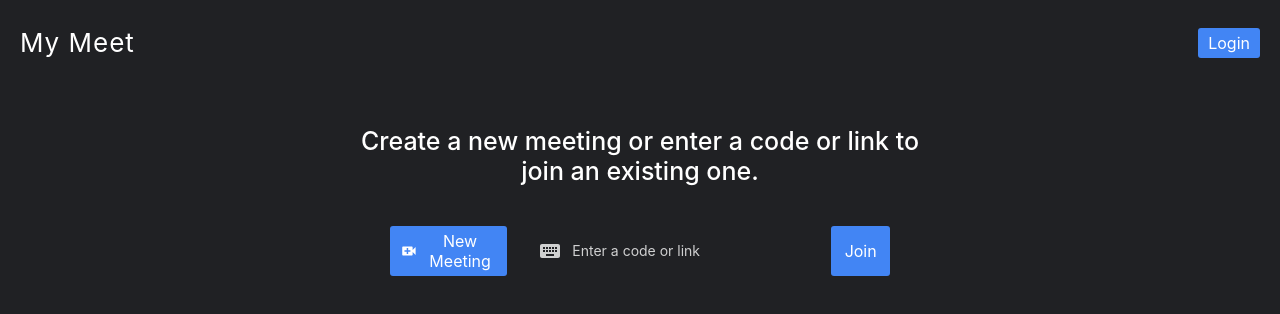
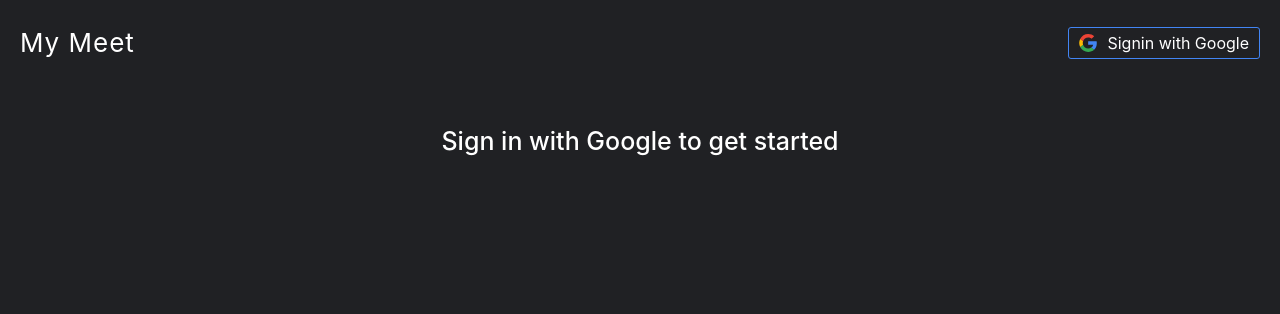
Before and after one commit to armandveloper/video-chat, a Next.js app: page / in a window 1280 px wide. Shown: the top 314 px of the page. Built offline with nearby package versions, Linux system fonts and the light colour scheme; no server answers.

Commit message:
Add signin with google button

```diff
--- a/components/ui/Button.tsx
+++ b/components/ui/Button.tsx
@@ -1,8 +1,19 @@
 import styled from 'styled-components';
 
-const Button = styled.button`
-	background-color: var(--color-primary);
-	border: none;
+interface ButtonProps {
+	color?: 'primary' | 'transparent';
+	outline?: boolean;
+}
+
+const colors = {
+	primary: 'var(--color-primary)',
+	transparent: 'transparent',
+};
+
+const Button = styled.button<ButtonProps>`
+	background-color: ${({ color = 'primary' }) => colors[color]};
+	border: ${({ outline = false }) =>
+		outline ? '1px solid var(--color-primary)' : 'none'};
 	border-radius: 0.3rem;
 	color: var(--color-text);
 	cursor: pointer;
--- /dev/null
+++ b/context/AuthContext.tsx
@@ -0,0 +1,71 @@
+import * as React from 'react';
+import { UseGoogleLoginProps } from 'react-google-login';
+
+interface IAuthContext {
+	user: IUser;
+	// onSigninSuccess: (res: any) => void;
+	// onSigninFailure: (res: any) => void;
+	// verifyToken: (idToken: string) => void;
+	googleLoginProps: UseGoogleLoginProps;
+}
+
+interface IUser {
+	uid: string;
+	email: string;
+	displayName: string;
+	picture: string;
+}
+
+export const AuthContext = React.createContext({} as IAuthContext);
+
+export const AuthProvider = ({ children }: { children: React.ReactNode }) => {
+	const [user, setUser] = React.useState<IUser>(null!);
+
+	const clientId = process.env.NEXT_PUBLIC_GOOGLE_CLIENT_ID || '';
+	const baseURL = process.env.NEXT_PUBLIC_API_URL;
+
+	const verifyToken = async (idToken: string) => {
+		try {
+			const res = await fetch(`${baseURL}auth/google`, {
+				method: 'POST',
+				headers: {
+					'Content-Type': 'application/json',
+				},
+				body: JSON.stringify({ idToken }),
+			});
+			const data = await res.json();
+			console.log('data:');
+			console.log(data);
+			setUser(data.user);
+		} catch (err) {
+			console.log(err);
+		}
+	};
+
+	const onSigninSuccess = (res: any) => {
+		console.log('Login Success: currentUser:', res.profileObj);
+		verifyToken(res.tokenId);
+	};
+	const onSigninFailure = (res: any) => {
+		console.log('Login failed: res:', res);
+	};
+
+	const googleLoginProps = {
+		onSuccess: onSigninSuccess,
+		onFailure: onSigninFailure,
+		clientId,
+		isSignedIn: true,
+		accessType: 'offline',
+	};
+
+	return (
+		<AuthContext.Provider
+			value={{
+				user,
+				googleLoginProps,
+			}}
+		>
+			{children}
+		</AuthContext.Provider>
+	);
+};
--- a/context/UiContext.tsx
+++ b/context/UiContext.tsx
@@ -2,7 +2,7 @@ import * as React from 'react';
 import uiReducer, { UiState } from '@/reducers/uiReducer';
 import * as ui from '@/actions/ui';
 
-interface UiContextInt {
+interface IUiContext {
 	uiState: UiState;
 	toggleChat(): void;
 	toggleInfo(): void;
@@ -24,7 +24,7 @@ const initialState = {
 	},
 };
 
-export const UiContext = React.createContext({} as UiContextInt);
+export const UiContext = React.createContext({} as IUiContext);
 
 export const UiProvider = ({ children }: { children: React.ReactNode }) => {
 	const [uiState, dispatch] = React.useReducer(uiReducer, initialState);
--- a/package.json
+++ b/package.json
@@ -12,6 +12,7 @@
 		"next": "latest",
 		"react": "^17.0.2",
 		"react-dom": "^17.0.2",
+		"react-google-login": "^5.2.2",
 		"react-icons": "^4.2.0",
 		"styled-components": "^5.3.0"
 	},
--- a/pages/_app.tsx
+++ b/pages/_app.tsx
@@ -1,12 +1,13 @@
 import type { AppProps } from 'next/app';
+import { AuthProvider } from '@/context/AuthContext';
 import GlobalStyles from '@/styles/globalStyles';
 
 function MyApp({ Component, pageProps }: AppProps) {
 	return (
-		<>
+		<AuthProvider>
 			<GlobalStyles />
 			<Component {...pageProps} />
-		</>
+		</AuthProvider>
 	);
 }
 
--- a/pages/_document.tsx
+++ b/pages/_document.tsx
@@ -19,7 +19,6 @@ class MyDocument extends Document {
 				<body>
 					<Main />
 					<NextScript />
-					<div id="snackbar-root"></div>
 				</body>
 			</Html>
 		);
--- a/pages/index.tsx
+++ b/pages/index.tsx
@@ -1,7 +1,11 @@
+import * as React from 'react';
+import Image from 'next/image';
 import styled from 'styled-components';
+import { useGoogleLogin } from 'react-google-login';
 import Layout from '@/components/layout/Layout';
 import Button from '@/components/ui/Button';
 import { MdKeyboard, MdVideoCall } from 'react-icons/md';
+import { AuthContext } from '@/context/AuthContext';
 
 const Header = styled.header`
 	padding: 1rem 2rem;
@@ -92,17 +96,33 @@ const Input = styled.input`
 `;
 
 function HomePage() {
+	const { user } = React.useContext(AuthContext);
+
 	return (
 		<Layout title="My Meet">
 			<Header>
 				<Logo>My Meet</Logo>
-				<Button>Login</Button>
+				{user ? (
+					<div>
+						<Button>Logout</Button>
+						<img
+							src={user.picture}
+							alt={user.displayName}
+							height="28"
+							width="28"
+						/>
+					</div>
+				) : (
+					<Login />
+				)}
 			</Header>
 			<Container>
 				<Headline>
-					Create a new meeting or enter a code or link to join an
-					existing one.
+					{user
+						? 'Create a new meeting or enter a code or link to join an existing one.'
+						: 'Sign in with Google to get started'}
 				</Headline>
+				{user && (
 					<InlineGrid>
 						<Button>
 							<MdVideoCall size="24" color="currentColor" />
@@ -122,9 +142,34 @@ function HomePage() {
 						</InputWrapper>
 						<Button>Join</Button>
 					</InlineGrid>
+				)}
 			</Container>
 		</Layout>
 	);
 }
 
+function Login() {
+	const { googleLoginProps } = React.useContext(AuthContext);
+
+	const { signIn } = useGoogleLogin(googleLoginProps);
+	// My custom button return (
+	return (
+		<Button color="transparent" outline={true} onClick={signIn}>
+			<Image
+				src="/google-icon.svg"
+				alt="Google Logo"
+				width="18"
+				height="18"
+			/>
+			<span
+				style={{
+					marginLeft: '1rem',
+				}}
+			>
+				Signin with Google
+			</span>
+		</Button>
+	);
+}
+
 export default HomePage;
```
Also changed, not shown: public/google-icon.svg (added), 1 other file (tests, documents, lock files or other folders). Lines whose indentation alone changed are shown as unchanged.
